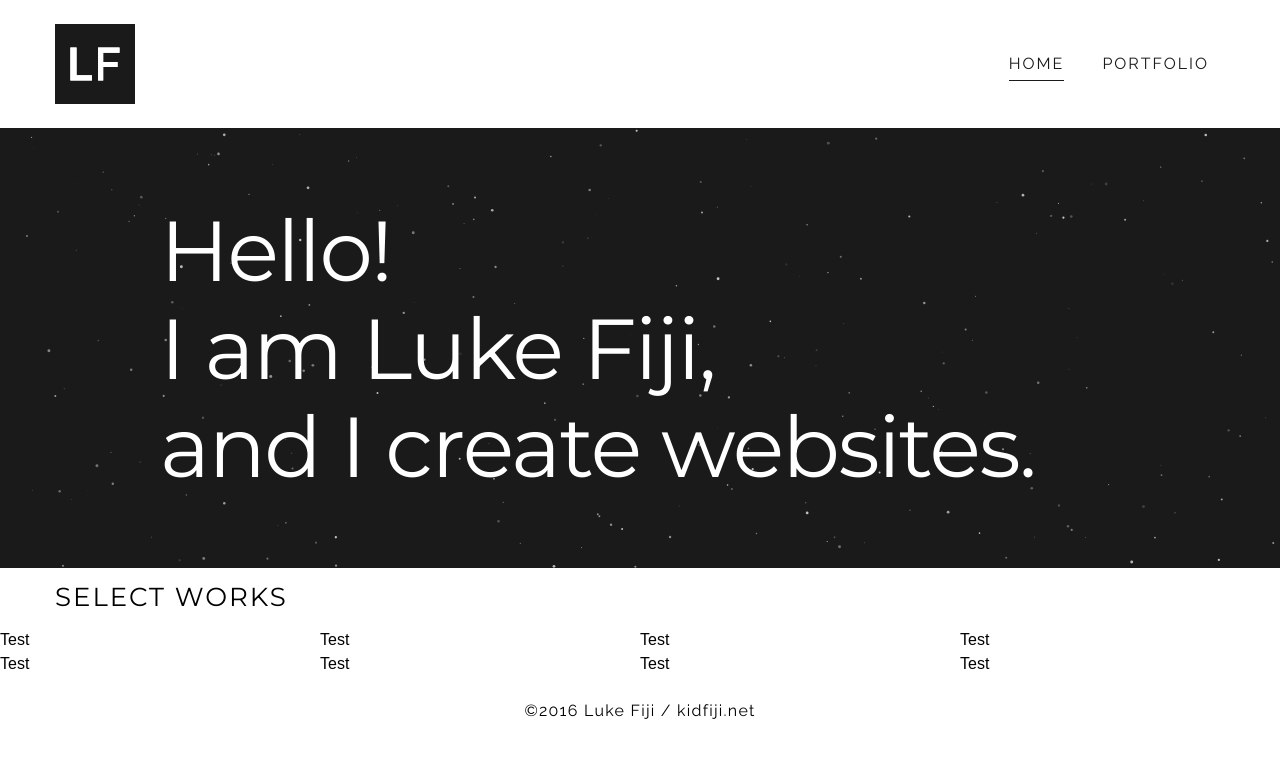
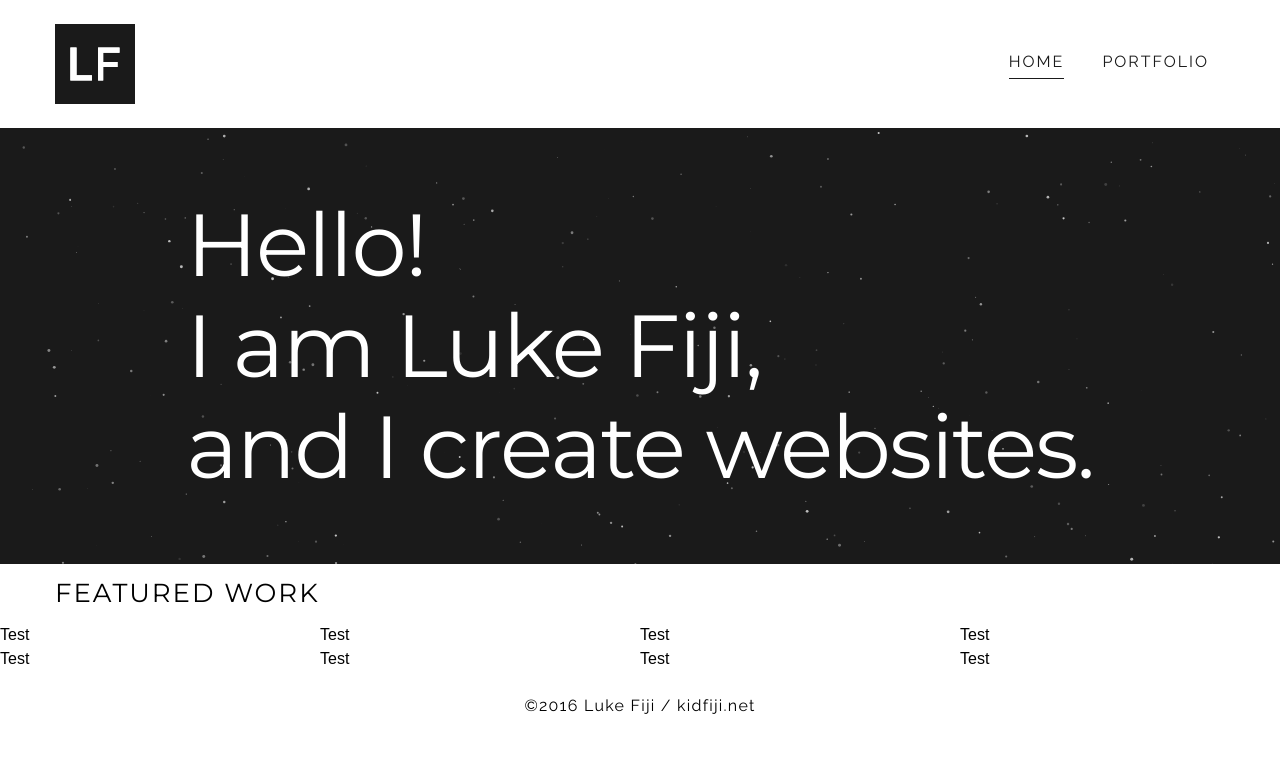
Before and after one commit to lukefiji/kidfiji.net-v2, a Jekyll site: the page built from index.html, in a window 1280 px wide. Shown: the top 758 px of the page. Built offline with Jekyll 4.4.1, drawn with Linux system fonts in a browser that asks for light colours.

Commit message:
Responsiveness Fnished
Website is completely responsive. I also converted all px font-sizes as
well as margin/paddings to ems & rems to make responsiveness a cinch.
Lesson learned - I'm doing that from now on.

```diff
--- a/_includes/scripts.html
+++ b/_includes/scripts.html
@@ -1,5 +1,5 @@
 <script src="https://code.jquery.com/jquery-1.12.0.min.js"></script>
-<script>window.jQuery || document.write('<script src="js/vendor/jquery-1.12.0.min.js"><\/script>')</script>
+<script>window.jQuery || document.write('<script src="https://code.jquery.com/jquery-1.12.0.min.js"><\/script>')</script>
 <script src="{{ "/js/jquery.sticky-kit-kf.js" | prepend: site.baseurl }}"></script>
 <script src="http://cdn.jsdelivr.net/particles.js/2.0.0/particles.min.js"></script>
 <script src="{{ "/js/kidfiji.js" | prepend: site.baseurl }}"></script>
--- a/css/kidfiji.scss
+++ b/css/kidfiji.scss
@@ -21,23 +21,34 @@
 // Breakpoints
 $phone-breakpoint: 480px;
 $tablet-breakpoint: 768px;
+$desktop-breakpoint: 992px;
 
 // Overrides
+body {
+  font-size: 75%;
+  @media (min-width: $tablet-breakpoint) {
+    font-size: 87.5%;
+  }
+  @media (min-width: $desktop-breakpoint) {
+    font-size: 100%;
+  }
+}
+
 h1, h2, h3, h4, h5, h6 {
   font-family: $header-font;
   text-transform: uppercase;
 }
 
 h1 {
-  font-size: 72px;
+  font-size: 4.5em;
 }
 
 h2 {
-  font-size: 54px;
+  font-size: 3.375em;
 }
 
 h3 {
-  font-size: 26px;
+  font-size: 1.625em;
 }
 
 a,
@@ -45,15 +56,13 @@
 a:visited {
   color: $black;
   font-family: $body-font;
-  font-size: $base-font-size;
 }
 
 p {
   font-family: $body-font;
-  font-size: $base-font-size;
   letter-spacing: 1.25px;
   line-height: 1.9;
-  margin-bottom: 20px;
+  margin-bottom: 1.25em;
 }
 
 img {
@@ -82,12 +91,12 @@
 
 // Header
 .header {
-  height: 128px;
+  //height: 128px;
+  padding: 1.5em 0;
   width: 100%;
   &__logo {
-    margin-top: 24px;
-    height: 80px;
-    width: 80px;
+    height: 5em;
+    width: 5em;
   }
 }
 
@@ -96,18 +105,18 @@
 .navbar {
   font-family: $body-font;
   float: right;
+  margin-top: 1.625em;
   ul {
-    margin-top: 52px;
     letter-spacing: 2px;
     li {
       display: inline-block;
       text-transform: uppercase;
-      margin: 0 16px;
+      margin: 0 1em;
     }
   }
   &__link {
     color: $black;
-    padding-bottom: 4px;
+    padding-bottom: .25em;
     &--active {
       border-bottom: 1px solid $black;
     }
@@ -118,15 +127,31 @@
 // Hero
 .hero {
   position: relative;
-  height: 440px;
   background-color: $black;
+  &__wrapper {
+    margin: 0 auto;
+    text-align: center;
+  }
   &__text {
     font-family: $header-font;
-    margin-top: 74px;
-    font-size: 85px;
+    display: inline-block;
+    text-align: left;
+    z-index: 2;
+    padding: .75em 0;
+    margin: 0;
     line-height: 1.15;
     letter-spacing: -1.7px;
     color: $white;
+    font-size: 2.5em;
+    @media (min-width: $phone-breakpoint) {
+      font-size: 2.75em;
+    }
+    @media (min-width: $tablet-breakpoint) {
+      font-size: 4em;
+    }
+    @media (min-width: $desktop-breakpoint) {
+      font-size: 5.5em;
+    }
   }
 }
 
@@ -143,21 +168,19 @@
 .content {
   &__header--light {
     font-family: $header-font;
-    font-size: 26px;
+    font-size: 1.625em;
     letter-spacing: 2px;
-    height: 60px;
     text-transform: uppercase;
-    padding-top: 10px;
+    padding: .385em 0;
   }
   &__header--dark {
     background-color: $black;
     color: $white;
     font-family: $header-font;
-    font-size: 26px;
+    font-size: 1.625em;
     letter-spacing: 2px;
-    height: 60px;
     text-transform: uppercase;
-    padding-top: 10px;
+    padding: .385em 0;
   }
 }
 
@@ -192,7 +215,7 @@
     color: $white;
     font-family: $header-font;
     text-transform: uppercase;
-    font-size: 24px;
+    font-size: 1.5em;
     position: absolute;
     width: 100%;
     text-align: center;
@@ -227,10 +250,11 @@
     }
     &__sidebar {
       @include ag-column(1/1, 0, false);
-      padding: 20px 15px;
+      padding: 1.25em 1rem;
+      width: 100%;
       @media (min-width: $tablet-breakpoint) {
         @include ag-column(1/3, 0, false);
-        padding: 48px 0 20px 36px;
+        padding: 3rem 1rem 1.25rem 2.25rem;
         width: 33.33333%;
         float: right;
       }
@@ -238,35 +262,38 @@
     &__back-button {
       text-transform: uppercase;
       letter-spacing: 2px;
-      padding-bottom: 4px;
+      padding-bottom: .25em;
       color: $gray !important;
       border-bottom: 1px solid $gray;
     }
     &__title {
       font-family: $header-font;
       text-transform: uppercase;
-      font-size: 36px;
+      font-size: 2.25em;
       letter-spacing: 2.88px;
       line-height: 1.2;
-      margin-bottom: 16px;
+      margin-bottom: .5em;
     }
     &__subtitle {
       font-family: $header-font;
       text-transform: uppercase;
-      font-size: 26px;
+      font-size: 1.625em;
       letter-spacing: 2px;
-      margin-bottom: 8px;
+      margin-bottom: .5em;
     }
 }
 
 // Portfolio Entry Content
 .portfolio-entry__content {
   p {
-    margin: 0 15px;
+    margin: 0 1rem;
   }
   & .content__media {
     margin: 0;
     text-align: center;
+  }
+  .content__media + p:not(.content__media) {
+    margin-top: 1.25em
   }
   img {
     display: block;
@@ -279,5 +306,5 @@
 // Site Footer
 .site-footer {
   text-align: center;
-  padding-top: 20px;
+  padding-top: 1.25em;
 }
--- a/index.html
+++ b/index.html
@@ -6,11 +6,13 @@
         <section class="content">
           <div class="hero">
               <div class="container--small">
-                <p class="hero__text">
-                  Hello!<br>
-                  I am Luke Fiji,<br>
-                  and I create websites.
-                </p>
+                <div class="hero__wrapper">
+                  <p class="hero__text">
+                    Hello!<br>
+                    I am Luke Fiji,<br>
+                    and I create websites.
+                  </p>
+                </div>
               </div>
             <div id="particles-js"></div>
           </div>
@@ -18,9 +20,7 @@
 
         <section class="content">
           <div class="content__header--light">
-            <div class="container">
-              Select Works
-            </div>
+            <div class="container">Featured Work</div>
           </div>
         </section>
 
```
Also changed, not shown: js/jquery.sticky-kit-kf.js.
